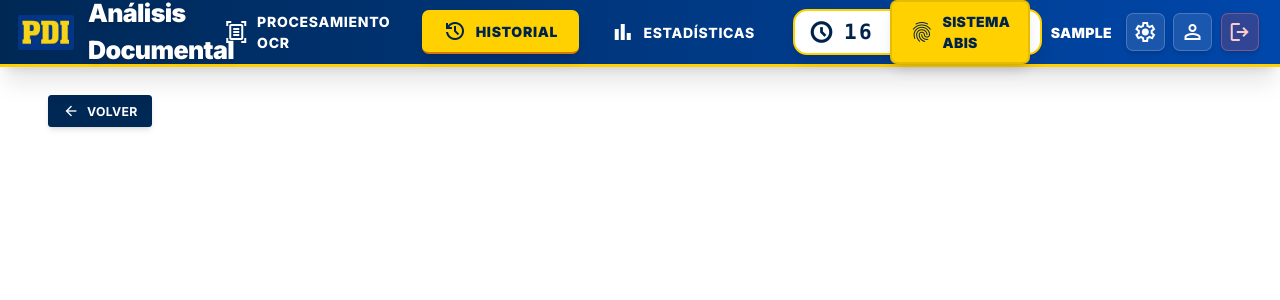
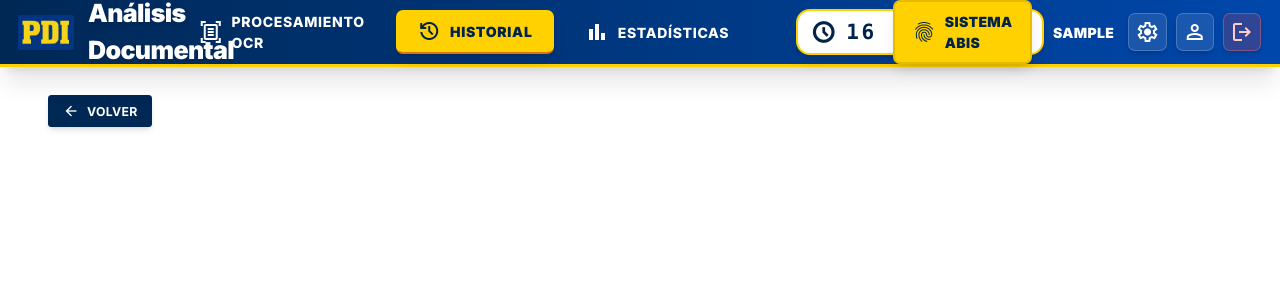
Before and after one commit to NicolasPonceH/Abis-Analisis, a Flask app: page /historial/1 in a window 1280 px wide. Shown: the top 300 px of the page. Run offline with Flask 3, Linux system fonts and the light colour scheme; the visitor is signed in with stand-in values (Sample User, id 1); data that the repository does not hold is empty; some libraries are stand-ins or nearby versions.

Commit message:
Desplazar reloj del sistema un poco más hacia la derecha en la barra superior

```diff
--- a/siad/templates/base.html
+++ b/siad/templates/base.html
@@ -437,7 +437,7 @@ body.splash-disabled #pdi-splash-overlay,
   <span class="material-symbols-outlined text-[24px]">bar_chart</span>
   Estadísticas
 </a>
-<div id="live-clock" class="hidden lg:flex items-center gap-3 bg-white text-[#00234c] border-2 border-[#ffd100] px-4 py-2 rounded-2xl shadow-lg ml-2 shrink-0 select-none" title="Hora del Sistema">
+<div id="live-clock" class="hidden lg:flex items-center gap-3 bg-white text-[#00234c] border-2 border-[#ffd100] px-4 py-2 rounded-2xl shadow-lg ml-6 lg:ml-10 shrink-0 select-none" title="Hora del Sistema">
   <span class="material-symbols-outlined text-[24px] text-[#00234c] font-black">schedule</span>
   <span class="text-xl lg:text-2xl font-mono font-black text-[#00234c] tracking-[0.12em]" id="clock-time">-- : -- : --</span>
 </div>
```
